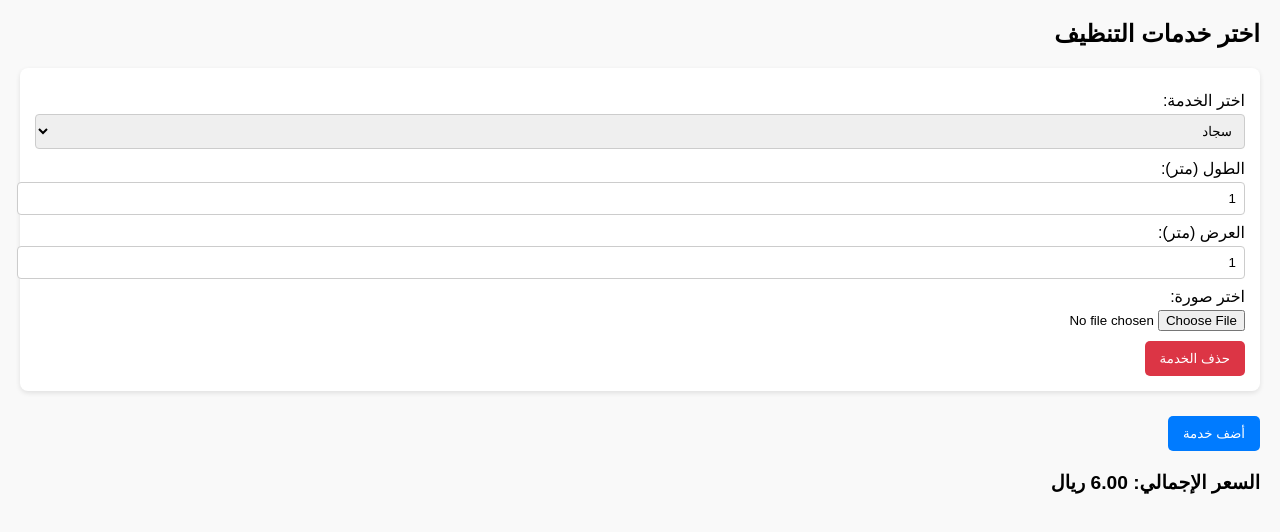
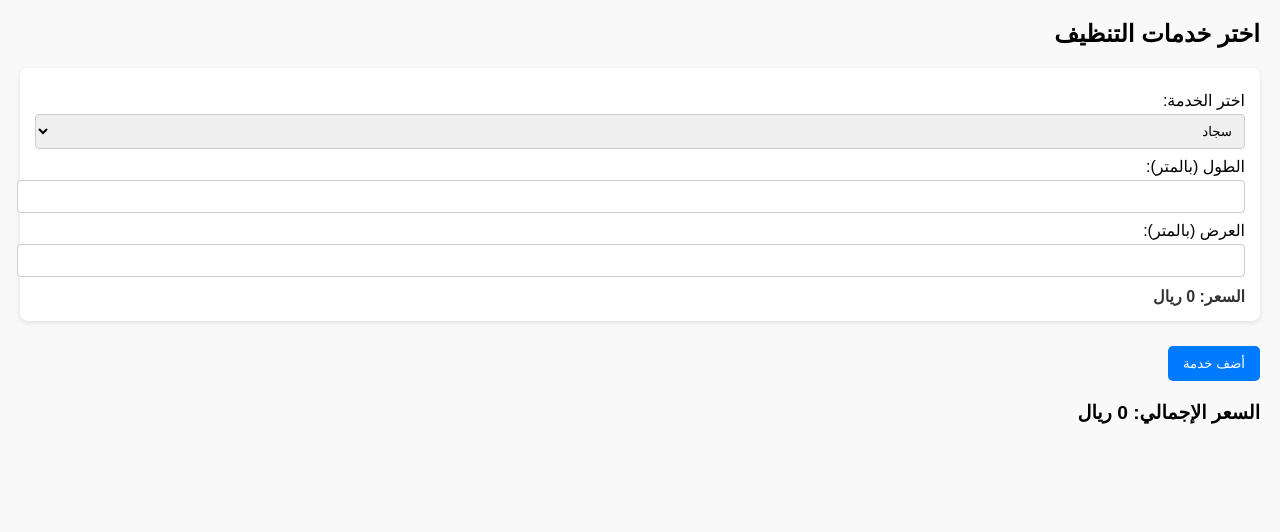
Before and after one commit to Tariq1tadi/-, a plain HTML site: page index.html in a window 1280 px wide. Drawn offline with Linux system fonts and the light colour scheme.

Commit message:
Update index.html

```diff
--- a/index.html
+++ b/index.html
@@ -11,6 +11,7 @@
   input[type=text], input[type=number], select { width: 100%; padding: 8px; border-radius: 4px; border: 1px solid #ccc; }
   button { padding: 10px 15px; border: none; border-radius: 5px; background: #007bff; color: white; cursor: pointer; margin-top: 10px; }
   button:hover { background: #0056b3; }
+  .price-line { margin-top: 10px; font-weight: bold; color: #333; }
   #totalPrice { font-weight: bold; margin-top: 20px; font-size: 1.2em; }
 </style>
 </head>
@@ -26,9 +27,9 @@
 
 <script>
 const serviceTypes = [
-  { name: 'سجاد', unitPrice: 6 },     // السعر لكل متر مربع
-  { name: 'بطانية', unitPrice: 8 },   // السعر لكل بطانية
-  { name: 'لحاف', unitPrice: 8 }      // السعر لكل لحاف
+  { name: 'سجاد', unitPrice: 6 },
+  { name: 'بطانية', unitPrice: 8 },
+  { name: 'لحاف', unitPrice: 8 }
 ];
 
 const servicesContainer = document.getElementById('servicesContainer');
@@ -42,9 +43,8 @@ function createServiceBlock(id) {
   div.className = 'service';
   div.dataset.id = id;
 
-  // اختيار الخدمة
-  const serviceSelectLabel = document.createElement('label');
-  serviceSelectLabel.textContent = 'اختر الخدمة:';
+  const serviceLabel = document.createElement('label');
+  serviceLabel.textContent = 'اختر الخدمة:';
   const serviceSelect = document.createElement('select');
   serviceSelect.name = `serviceType_${id}`;
 
@@ -55,128 +55,105 @@ function createServiceBlock(id) {
     serviceSelect.appendChild(option);
   });
 
-  div.appendChild(serviceSelectLabel);
+  const dynamicFields = document.createElement('div');
+  const priceDisplay = document.createElement('div');
+  priceDisplay.className = 'price-line';
+  priceDisplay.id = `price_${id}`;
+  priceDisplay.textContent = 'السعر: 0 ريال';
+
+  serviceSelect.addEventListener('change', () => {
+    updateDynamicFields(serviceSelect.value, dynamicFields, priceDisplay, id);
+    calculateTotal();
+  });
+
+  div.appendChild(serviceLabel);
   div.appendChild(serviceSelect);
+  div.appendChild(dynamicFields);
+  div.appendChild(priceDisplay);
 
-  // حقل إضافي للسجاد (الطول، العرض، اختيار صورة)
-  // وحقل إضافي للبطانية واللحاف (اختيار العدد)
-  const extraFields = document.createElement('div');
-  extraFields.style.marginTop = '10px';
+  servicesContainer.appendChild(div);
 
-  function updateExtraFields() {
-    extraFields.innerHTML = '';
-    if (serviceSelect.value === 'سجاد') {
-      // طول
+  updateDynamicFields(serviceSelect.value, dynamicFields, priceDisplay, id);
+}
+
+function updateDynamicFields(serviceType, container, priceDisplay, id) {
+  container.innerHTML = '';
+
+  if (serviceType === 'سجاد') {
     const lengthLabel = document.createElement('label');
-      lengthLabel.textContent = 'الطول (متر):';
+    lengthLabel.textContent = 'الطول (بالمتر):';
     const lengthInput = document.createElement('input');
     lengthInput.type = 'number';
-      lengthInput.min = 0;
+    lengthInput.min = '0';
     lengthInput.name = `length_${id}`;
-      lengthInput.value = 1;
 
-      // عرض
     const widthLabel = document.createElement('label');
-      widthLabel.textContent = 'العرض (متر):';
+    widthLabel.textContent = 'العرض (بالمتر):';
     const widthInput = document.createElement('input');
     widthInput.type = 'number';
-      widthInput.min = 0;
+    widthInput.min = '0';
     widthInput.name = `width_${id}`;
-      widthInput.value = 1;
 
-      // اختيار صورة
-      const imageLabel = document.createElement('label');
-      imageLabel.textContent = 'اختر صورة:';
-      const imageInput = document.createElement('input');
-      imageInput.type = 'file';
-      imageInput.accept = 'image/*';
-      imageInput.name = `image_${id}`;
+    container.appendChild(lengthLabel);
+    container.appendChild(lengthInput);
+    container.appendChild(widthLabel);
+    container.appendChild(widthInput);
 
-      extraFields.appendChild(lengthLabel);
-      extraFields.appendChild(lengthInput);
-      extraFields.appendChild(widthLabel);
-      extraFields.appendChild(widthInput);
-      extraFields.appendChild(imageLabel);
-      extraFields.appendChild(imageInput);
-    } else {
-      // البطانية أو اللحاف: حقل اختيار العدد
-      const quantityLabel = document.createElement('label');
-      quantityLabel.textContent = 'العدد:';
-      const quantityInput = document.createElement('input');
-      quantityInput.type = 'number';
-      quantityInput.min = 1;
-      quantityInput.name = `quantity_${id}`;
-      quantityInput.value = 1;
+    lengthInput.addEventListener('input', () => {
+      calculateTotal();
+    });
+    widthInput.addEventListener('input', () => {
+      calculateTotal();
+    });
 
-      extraFields.appendChild(quantityLabel);
-      extraFields.appendChild(quantityInput);
+  } else if (serviceType === 'بطانية' || serviceType === 'لحاف') {
+    const countLabel = document.createElement('label');
+    countLabel.textContent = 'العدد:';
+    const countInput = document.createElement('input');
+    countInput.type = 'number';
+    countInput.min = '0';
+    countInput.name = `count_${id}`;
+
+    container.appendChild(countLabel);
+    container.appendChild(countInput);
+
+    countInput.addEventListener('input', () => {
+      calculateTotal();
+    });
   }
-    updateTotalPrice();
 }
 
-  serviceSelect.addEventListener('change', () => {
-    updateExtraFields();
-  });
+function calculateTotal() {
+  let total = 0;
 
-  div.appendChild(extraFields);
+  document.querySelectorAll('.service').forEach(div => {
+    const id = div.dataset.id;
+    const serviceType = div.querySelector(`select[name=serviceType_${id}]`).value;
+    const priceElem = document.getElementById(`price_${id}`);
+    let localPrice = 0;
 
-  // زر حذف الخدمة
-  const removeBtn = document.createElement('button');
-  removeBtn.textContent = 'حذف الخدمة';
-  removeBtn.style.backgroundColor = '#dc3545';
-  removeBtn.style.marginTop = '10px';
-  removeBtn.addEventListener('click', () => {
-    servicesContainer.removeChild(div);
-    updateTotalPrice();
-  });
-
-  div.appendChild(removeBtn);
-
-  // تحديث السعر عند تغير القيم
-  div.addEventListener('input', () => {
-    updateTotalPrice();
-  });
-
-  // بدء بقيم الحقول الإضافية حسب الخدمة الافتراضية
-  updateExtraFields();
-
-  return div;
+    if (serviceType === 'سجاد') {
+      const length = parseFloat(div.querySelector(`[name=length_${id}]`)?.value || 0);
+      const width = parseFloat(div.querySelector(`[name=width_${id}]`)?.value || 0);
+      const area = length * width;
+      localPrice = area * 6;
+    } else if (serviceType === 'بطانية' || serviceType === 'لحاف') {
+      const count = parseInt(div.querySelector(`[name=count_${id}]`)?.value || 0);
+      localPrice = count * 8;
     }
 
-function updateTotalPrice() {
-  let total = 0;
-
-  const serviceDivs = document.querySelectorAll('.service');
-  serviceDivs.forEach(div => {
-    const id = div.dataset.id;
-    const serviceType = div.querySelector(`select[name=serviceType_${id}]`).value;
-    const unitPrice = serviceTypes.find(s => s.name === serviceType).unitPrice;
-
-    if (serviceType === 'سجاد') {
-      const length = parseFloat(div.querySelector(`input[name=length_${id}]`).value) || 0;
-      const width = parseFloat(div.querySelector(`input[name=width_${id}]`).value) || 0;
-      const area = length * width;
-      total += unitPrice * area;
-    } else {
-      // بطانية أو لحاف
-      const quantity = parseInt(div.querySelector(`input[name=quantity_${id}]`).value) || 0;
-      total += unitPrice * quantity;
-    }
+    priceElem.textContent = `السعر: ${localPrice.toFixed(2)} ريال`;
+    total += localPrice;
   });
 
   totalPriceElem.textContent = `السعر الإجمالي: ${total.toFixed(2)} ريال`;
 }
 
 addServiceBtn.addEventListener('click', () => {
-  servicesCount++;
-  const newService = createServiceBlock(servicesCount);
-  servicesContainer.appendChild(newService);
-  updateTotalPrice();
+  createServiceBlock(++servicesCount);
 });
 
-// أضف أول خدمة تلقائياً
-addServiceBtn.click();
-
+createServiceBlock(++servicesCount);
 </script>
 
 </body>
```
Lines whose indentation alone changed are shown as unchanged.
